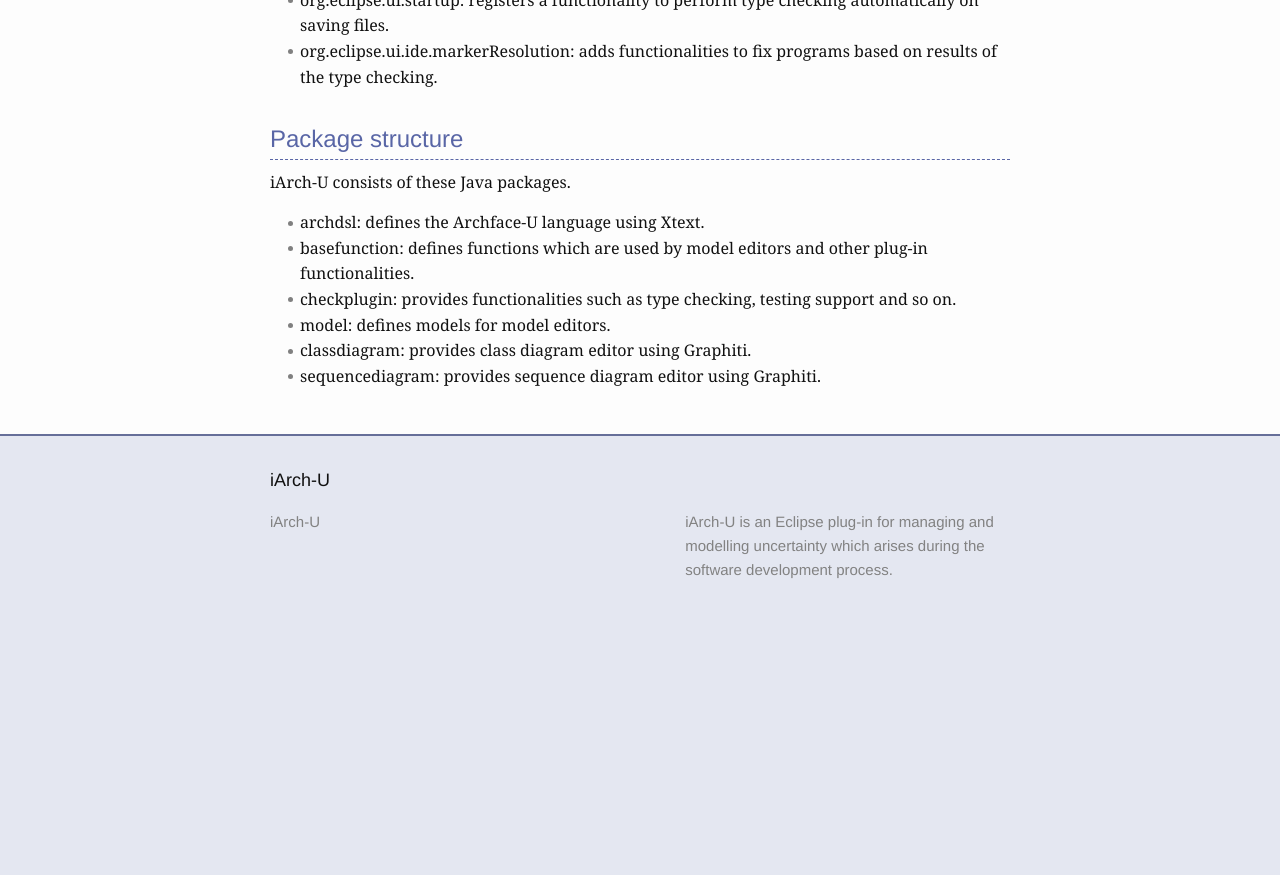
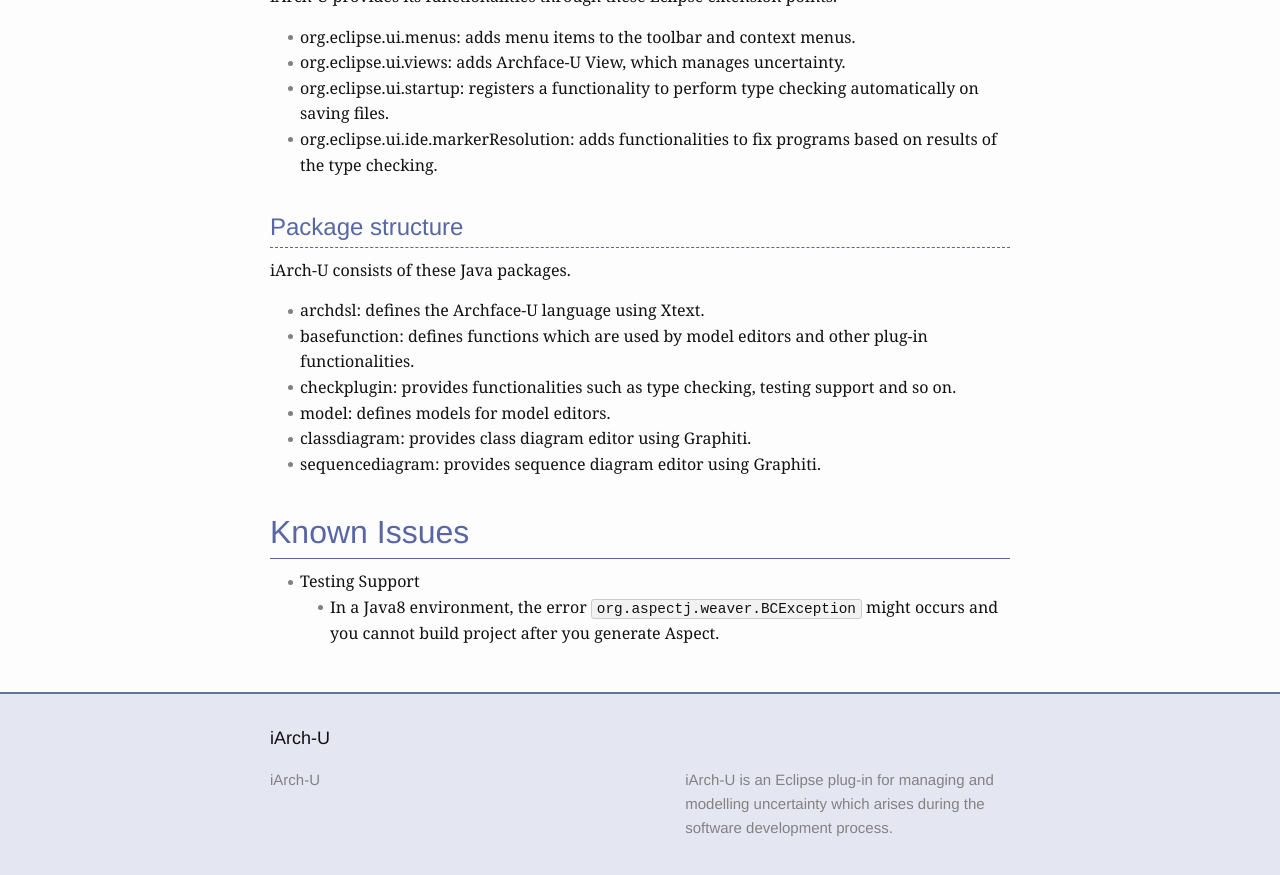
Before and after one commit to posl/iArch, a Jekyll site: the page built from documentation.md, in a window 1280 px wide and 900 px high, scrolled down 22866 px. Shown: the top 875 px of the window. Built offline with Jekyll 4.4.1, drawn with Linux system fonts in a browser that asks for light colours; before the commit the page ends 23508 px from its top, so only the background shows below that; some of the changed text lies outside the part shown.

Commit message:
add issue details

```diff
--- a/documentation.md
+++ b/documentation.md
@@ -282,6 +282,10 @@
 
 ## Testing Support
 
+<div markdown="1" class="note">
+There is [a known issue](documentation/#known-issues) in Java8 that may prevent execution of Testing Support.
+</div>
+
 iArch also provides an easy way to test uncertainty-involving code.
 You should begin with expressing uncertainty in Archface-U as mentioned above, and then add the annotations
 which represents how the program should perform in testing.
@@ -489,3 +493,8 @@
 - model: defines models for model editors.
 - classdiagram: provides class diagram editor using Graphiti.
 - sequencediagram: provides sequence diagram editor using Graphiti.
+
+# Known Issues
+
+- Testing Support
+  - In a Java8 environment, the error `org.aspectj.weaver.BCException` might occurs and you cannot build project after you generate Aspect.
```
Also changed, not shown: tutorials.md (+4 -0 lines).
